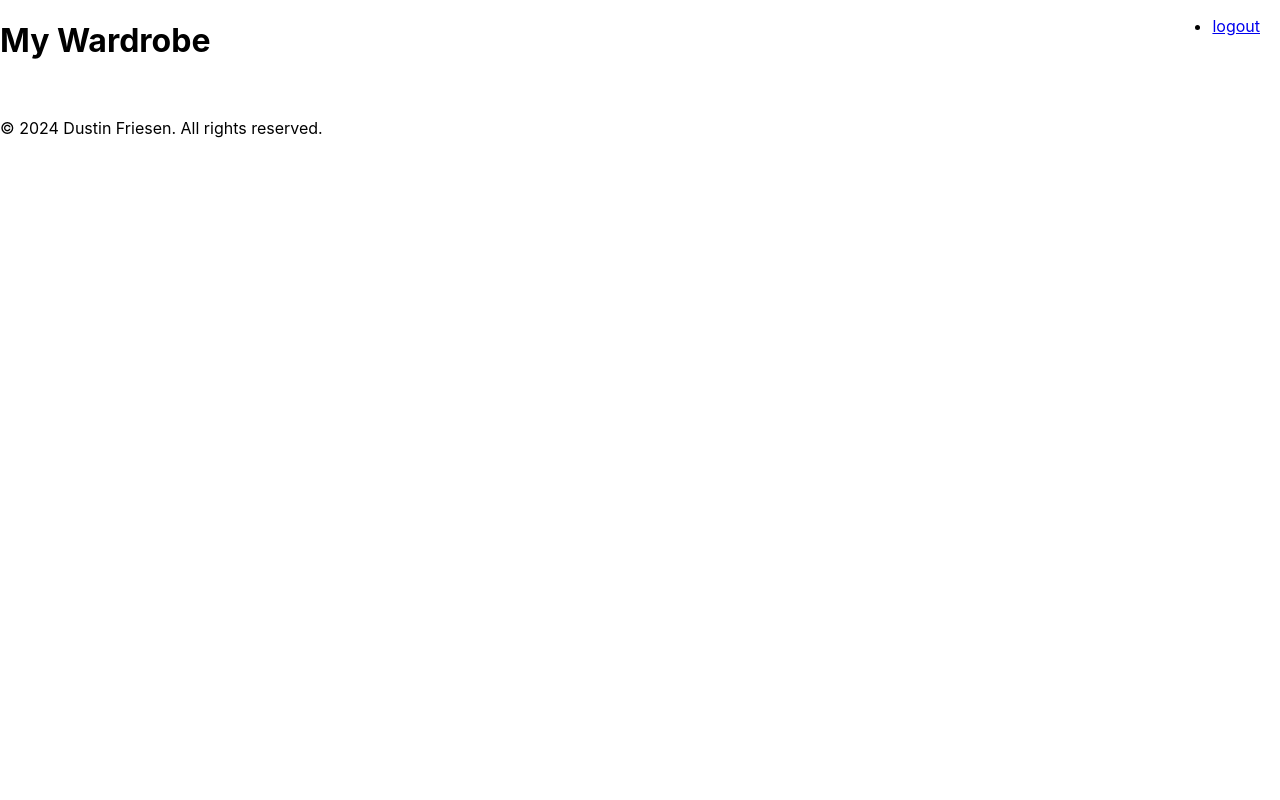
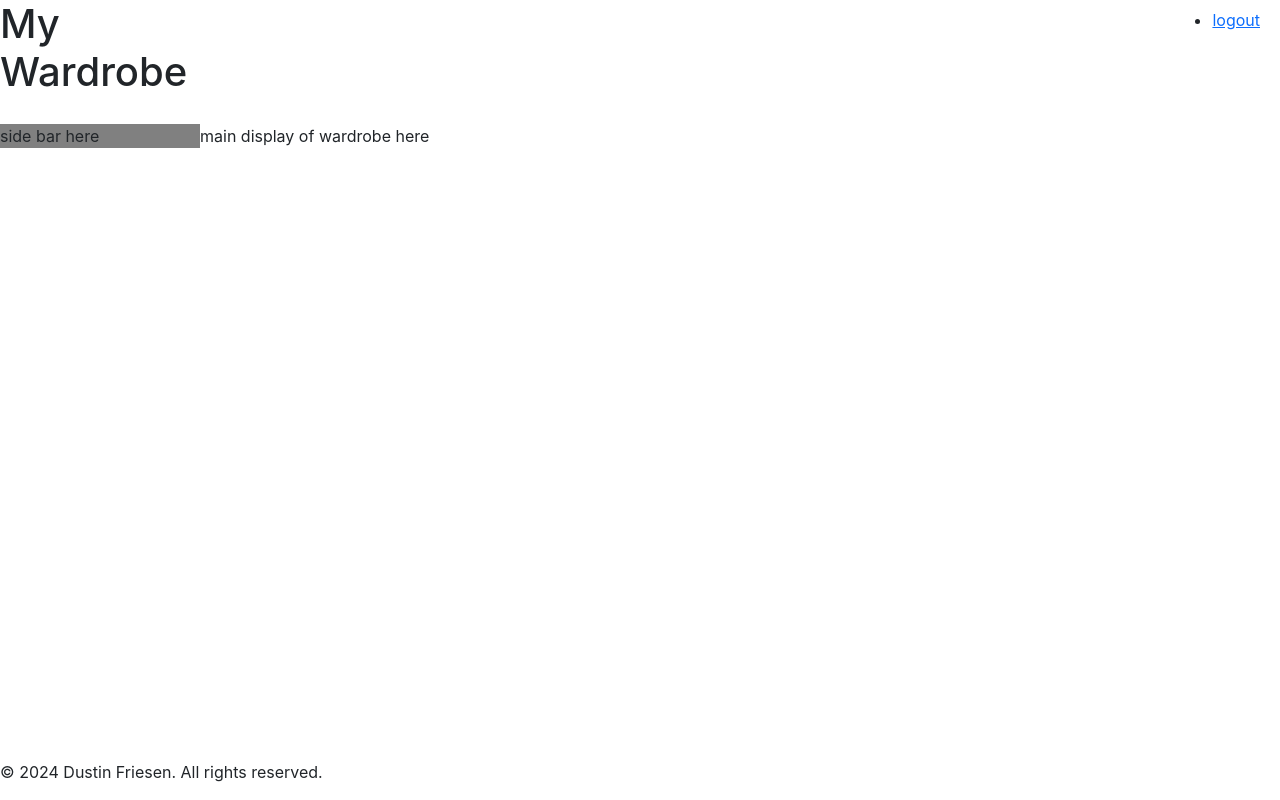
Before and after one commit to dustinFriesenDev/clothing_tracker, a React (Create React App) app in the folder frontend/: page /wardrobe in a window 1280 px wide. Built offline with nearby package versions, Linux system fonts and the light colour scheme.

Commit message:
starting to learn bootstrap css

```diff
--- a/frontend/public/index.html
+++ b/frontend/public/index.html
@@ -5,11 +5,7 @@
     <link rel="icon" href="%PUBLIC_URL%/favicon.ico" />
     <meta name="viewport" content="width=device-width, initial-scale=1" />
     <meta name="theme-color" content="#000000" />
-    <meta
-      name="description"
-      content="Web site created using create-react-app"
-    />
-    <link rel="apple-touch-icon" href="%PUBLIC_URL%/logo192.png" />
+    <link href="https://cdn.jsdelivr.net/npm/bootstrap@5.0.2/dist/css/bootstrap.min.css" rel="stylesheet" integrity="sha384-EVSTQN3/azprG1Anm3QDgpJLIm9Nao0Yz1ztcQTwFspd3yD65VohhpuuCOmLASjC" crossorigin="anonymous">
     <!--
       manifest.json provides metadata used when your web app is installed on a
       user's mobile device or desktop. See https://developers.google.com/web/fundamentals/web-app-manifest/
@@ -24,10 +20,9 @@
       work correctly both with client-side routing and a non-root public URL.
       Learn how to configure a non-root public URL by running `npm run build`.
     -->
-    <title>React App</title>
+    <title>Wardrobe</title>
   </head>
   <body>
-    <noscript>You need to enable JavaScript to run this app.</noscript>
     <div id="root"></div>
     <!--
       This HTML file is a template.
@@ -39,5 +34,6 @@
       To begin the development, run `npm start` or `yarn start`.
       To create a production bundle, use `npm run build` or `yarn build`.
     -->
+    <script src="https://cdn.jsdelivr.net/npm/bootstrap@5.0.2/dist/js/bootstrap.bundle.min.js" integrity="sha384-MrcW6ZMFYlzcLA8Nl+NtUVF0sA7MsXsP1UyJoMp4YLEuNSfAP+JcXn/tWtIaxVXM" crossorigin="anonymous"></script>
   </body>
 </html>
--- a/frontend/src/components/pages/Wardrobe.js
+++ b/frontend/src/components/pages/Wardrobe.js
@@ -1,5 +1,6 @@
 // import React, {useState, useEffect} from "react";
 import '../../index.css';
+import './WardrobeStyles.css';
 const Wardrobe = () => {
 
 
@@ -9,6 +10,10 @@
             <div className="sticky">
                 <h1>My Wardrobe</h1>
             </div>
+            <div className='flex-container'>
+                <div className='sidebar'>side bar here</div>
+                <div className='display-container'>main display of wardrobe here</div>
+            </div>
         </div>
     )
 
--- /dev/null
+++ b/frontend/src/components/pages/WardrobeStyles.css
@@ -0,0 +1,9 @@
+.flex-container {
+    display: flex;
+}
+
+.sidebar {
+    background-color: gray;
+    width: 200px;
+    height: 100%;
+}
--- a/frontend/src/index.css
+++ b/frontend/src/index.css
@@ -28,3 +28,9 @@
   width: 250px;
   padding-bottom: 20px;
 }
+
+footer {
+  position: -webkit-sticky;
+  position: absolute;
+  bottom: 0;
+}
```
